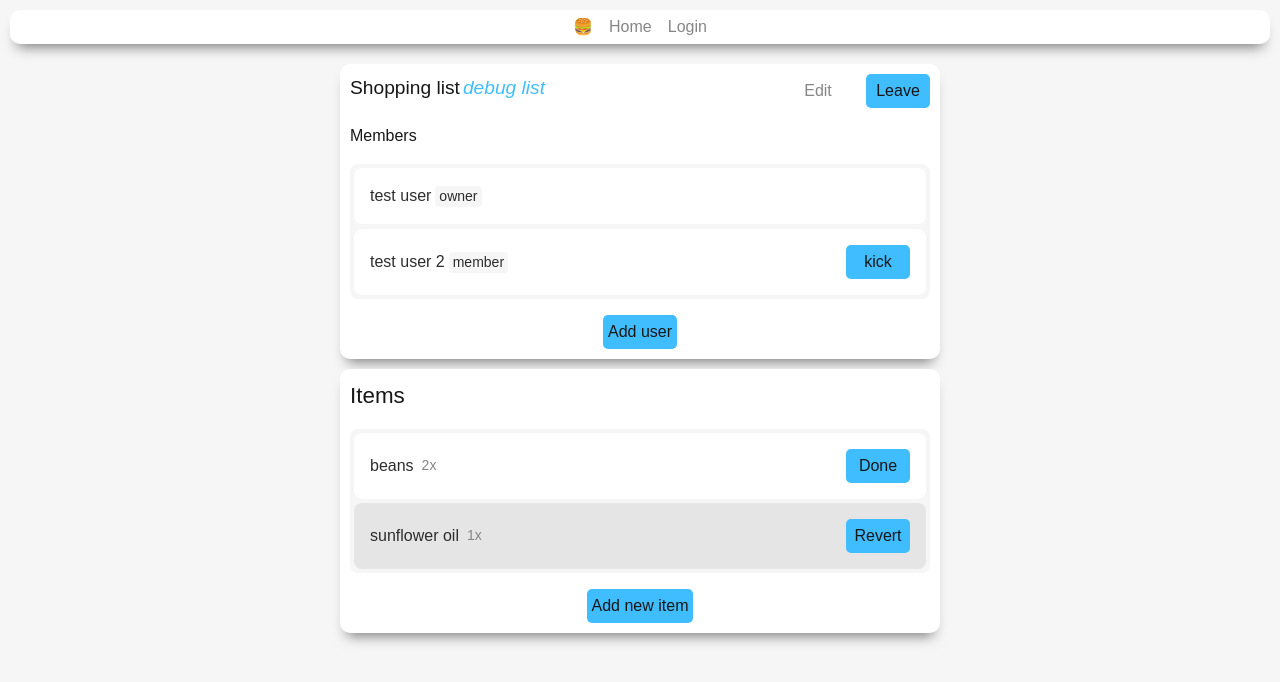
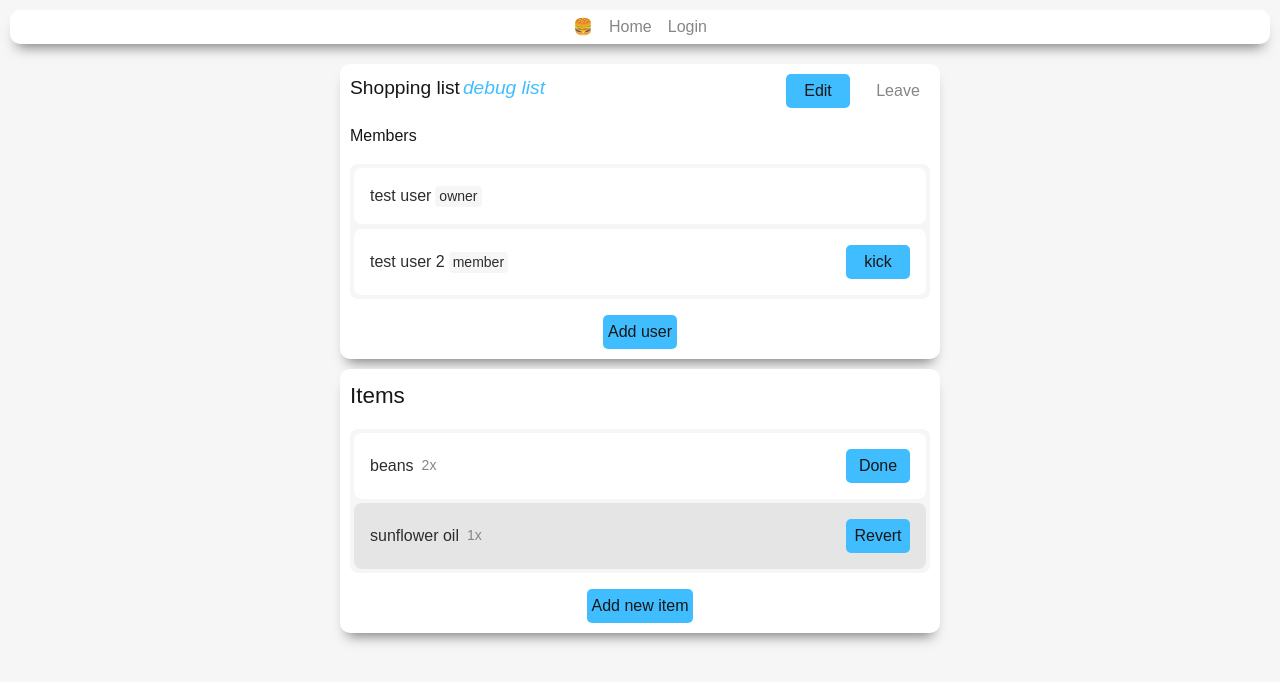
Before and after one commit to aznoH333/ShoppingListUU, a Next.js app in the folder frontend/: page /list/0 in a window 1280 px wide. Shown: the top 682 px of the page. Built offline with nearby package versions, Linux system fonts and the light colour scheme.

Commit message:
user role refactor

```diff
--- a/frontend/src/app/list/[listId]/page.tsx
+++ b/frontend/src/app/list/[listId]/page.tsx
@@ -34,6 +34,6 @@ export default function ListOverviewPage({params}: ListOverviewPage) {
 
     return <>
         <ListControls loggedInUser={user} list={list} updateList={updateList}/>
-        <ListItems list={list} updateList={updateList}/>
+        <ListItems list={list} updateList={updateList} loggedInUser={user}/>
     </>;
 }
--- a/frontend/src/modules/list/listControls/ListControls.tsx
+++ b/frontend/src/modules/list/listControls/ListControls.tsx
@@ -94,10 +94,10 @@ export function ListControls({loggedInUser, list, updateList}: ListControlsProps
             </div>
 
             <div className={styles.headerButtons}>
-                <Button onClick={()=>setEditModalOpen(true)} disabled={userRights.canEditList}>
+                <Button onClick={()=>setEditModalOpen(true)} disabled={!userRights.canEditList}>
                     Edit
                 </Button>
-                <Button onClick={()=>alert("todo : leave")} disabled={userRights.canLeave}>
+                <Button onClick={()=>alert("todo : leave")} disabled={!userRights.canLeave}>
                     Leave
                 </Button>
             </div>
--- a/frontend/src/modules/list/listItem/ListItem.tsx
+++ b/frontend/src/modules/list/listItem/ListItem.tsx
@@ -11,7 +11,7 @@ export interface ShoppingListItem {
 
 interface ShoppingListItemProps {
     listItem: ShoppingListItem;
-    checkButtonClicked: (id: number) => void;
+    checkButtonClicked?: (id: number) => void;
 }
 
 export function ListItem({ listItem, checkButtonClicked }: ShoppingListItemProps) {
@@ -21,9 +21,11 @@ export function ListItem({ listItem, checkButtonClicked }: ShoppingListItemProps
                 <div className={styles.name}>{listItem.name}</div>
                 <div className={styles.quantity}>{listItem.quantity}x</div>
             </div>
-            <Button onClick={()=>{checkButtonClicked(listItem.id)}}>
-                {listItem.state === "checked" ? "Revert" : "Done"}
-            </Button>
+            {checkButtonClicked && (
+                <Button onClick={()=>{checkButtonClicked(listItem.id)}}>
+                    {listItem.state === "checked" ? "Revert" : "Done"}
+                </Button>
+            )}
         </div>
     );
 }
--- a/frontend/src/modules/list/listItems/ListItems.tsx
+++ b/frontend/src/modules/list/listItems/ListItems.tsx
@@ -2,7 +2,7 @@
 
 
 import styles from "./ListItems.module.css";
-import {ShoppingList} from "@/src/types/ShoppingList";
+import {ShoppingList, shoppingListGetUserAsListUser} from "@/src/types/ShoppingList";
 import {Card} from "@/src/modules/card/Card";
 import {ShoppingItemList} from "@/src/modules/list/shoppinItemList/ShoppingItemList";
 import {Button} from "@/src/modules/input/button/Button";
@@ -10,14 +10,22 @@ import React, {useState} from "react";
 import {Modal} from "@/src/modules/modal/Modal";
 import {TextInput} from "@/src/modules/input/textInput/TextInput";
 import {NumberInput} from "@/src/modules/input/numberInput/NumberInput";
+import {getUserRightsForAList} from "@/src/types/ShoppingListUser";
+import {User} from "@/src/types/User";
 
 
 interface ListItemsProps {
+    loggedInUser: User,
     list: ShoppingList,
     updateList: (list: ShoppingList) => void,
 }
 
-export function ListItems({list, updateList}: ListItemsProps) {
+export function ListItems({loggedInUser, list, updateList}: ListItemsProps) {
+
+    const listUser = shoppingListGetUserAsListUser(loggedInUser, list);
+    const userRights = getUserRightsForAList(listUser);
+
+
     const [newItemModalOpen, setNewItemModalOpen] = useState(false);
     const [newItemName, setNewItemName] = useState("");
     const [newItemQuantity, setNewItemQuantity] = useState(1);
@@ -70,9 +78,12 @@ export function ListItems({list, updateList}: ListItemsProps) {
             <ShoppingItemList items={list.items} checkButtonClicked={toggleItemState}/>
         </div>
 
-        <div className={styles.buttonContainer}>
-            <Button onClick={()=>{setNewItemModalOpen(true)}}>Add new item</Button>
-        </div>
+        {userRights.canAddItems && (
+            <div className={styles.buttonContainer}>
+                <Button onClick={()=>{setNewItemModalOpen(true)}}>Add new item</Button>
+            </div>
+        )}
+
 
         <Modal isOpen={newItemModalOpen} setIsOpen={setNewItemModalOpen} onConfirm={addNewItem}>
             <TextInput value={newItemName} setValue={setNewItemName} label={"Item name"}/>
--- a/frontend/src/modules/list/shoppinItemList/ShoppingItemList.tsx
+++ b/frontend/src/modules/list/shoppinItemList/ShoppingItemList.tsx
@@ -6,7 +6,7 @@ import {Button} from "@/src/modules/input/button/Button";
 
 interface ShoppingItemListProps {
     items: ShoppingListItem[];
-    checkButtonClicked: (id: number) => void;
+    checkButtonClicked?: (id: number) => void;
 }
 
 export function ShoppingItemList({ items, checkButtonClicked }: ShoppingItemListProps) {
@@ -16,7 +16,7 @@ export function ShoppingItemList({ items, checkButtonClicked }: ShoppingItemList
                 <ListItem
                     key={index}
                     listItem={item}
-                    checkButtonClicked={() => checkButtonClicked(item.id)}
+                    checkButtonClicked={checkButtonClicked ? () => checkButtonClicked(item.id) : undefined}
                 />
             ))}
         </div>
--- a/frontend/src/modules/user/userCard/UserCard.tsx
+++ b/frontend/src/modules/user/userCard/UserCard.tsx
@@ -3,10 +3,11 @@ import React from "react";
 import styles from "./UserCard.module.css"
 import {UserListButton} from "@/src/modules/user/userList/UserList";
 import {Button} from "@/src/modules/input/button/Button";
+import {UserRole} from "@/src/types/ShoppingListUser";
 
 interface UserCardProps {
     user: User;
-    userRole?: undefined | 'owner' | 'member';
+    userRole?: UserRole | undefined;
     button?: UserListButton;
 }
 
--- a/frontend/src/types/ShoppingListUser.ts
+++ b/frontend/src/types/ShoppingListUser.ts
@@ -12,13 +12,15 @@ export interface ShoppingListUser {
 
 
 /**
- * Describes what action can a role do in a shopping list
+ * Describes what actions can a user do in a shopping list
  */
 interface UserRight {
     canAddUsers: boolean,
     canEditList: boolean,
     canRemoveUsers: boolean,
     canLeave: boolean,
+    canAddItems: boolean,
+    canCompleteItems: boolean,
 }
 
 
@@ -28,18 +30,24 @@ const USER_RIGHTS: Record<UserRole, UserRight> = {
         canEditList: true,
         canRemoveUsers: true,
         canLeave: false,
+        canAddItems: true,
+        canCompleteItems: true,
     },
     "member": {
         canAddUsers: false,
         canEditList: false,
         canRemoveUsers: false,
         canLeave: true,
+        canAddItems: true,
+        canCompleteItems: true,
     },
     "visitor": {
         canAddUsers: false,
         canEditList: false,
         canRemoveUsers: false,
         canLeave: false,
+        canAddItems: false,
+        canCompleteItems: false
     }
 }
 
```
